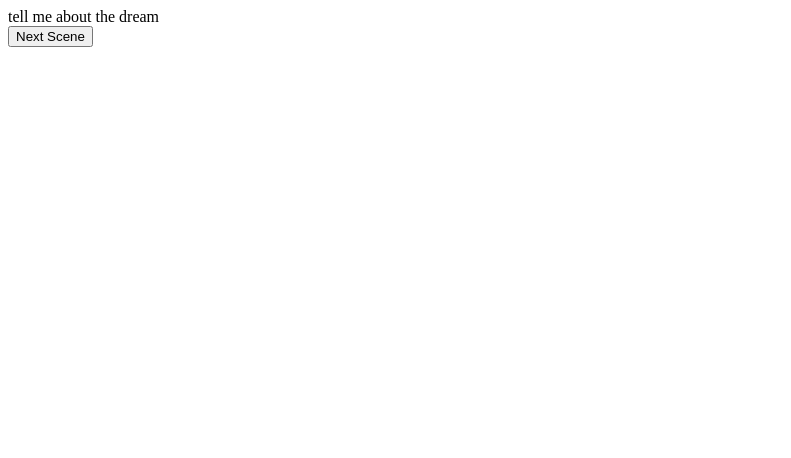
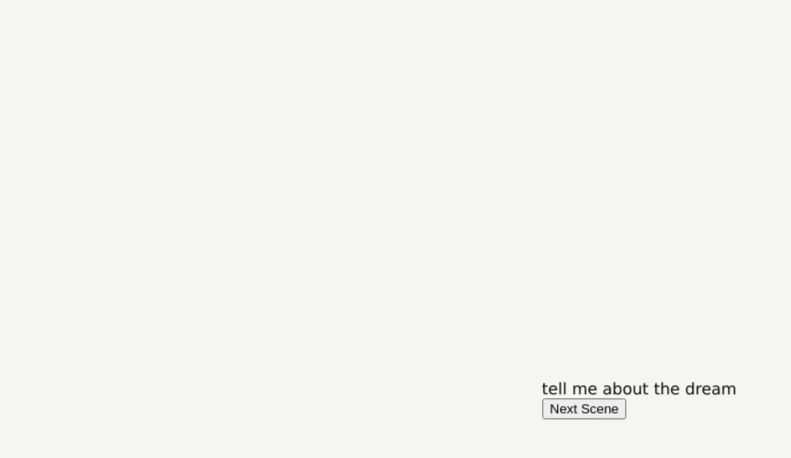
Before and after one commit to kahmeeah/scheherazade, a React (Vite) app: page / in a window 1280 px wide. Shown: the top 458 px of the page, without its empty margins (0-791 px from the left). Built offline with nearby package versions, Linux system fonts and the light colour scheme.

Commit message:
slight flicker/jitter animation

```diff
--- a/src/App.css
+++ b/src/App.css
@@ -0,0 +1,52 @@
+
+html, body, #root {
+  margin: 0;
+  padding: 0;
+  width: 100%;
+  height: 100%;
+  overflow: hidden;
+  background-color: #f7f6f2;
+  font-family: Verdana, Geneva, Tahoma, sans-serif;
+     color: #0d0d0d;
+}
+
+.film-jitter {
+
+  display: flex;
+  align-items: center;
+  justify-content: center;
+
+  width: 100vw;
+  min-height: 100vh;
+  position: relative;
+  transform-origin: center center;
+  background-color: #f7f6f2;
+  animation:
+    jitter 0.5s steps(1) infinite,
+    flicker 0.25s steps(1) infinite;
+
+
+  /* tell browser ahead of time to stop weird lags */
+  will-change: transform, filter;
+
+}
+
+/* slight jitter */
+@keyframes jitter {
+  0%   { transform: translate(0px, 0px) rotate(0deg); }
+  16%  { transform: translate(-0.8px, 0.4px) rotate(0.04deg); }
+  33%  { transform: translate(0.6px, -0.7px) rotate(-0.03deg); }
+  50%  { transform: translate(-0.4px, -0.3px) rotate(0.02deg); }
+  66%  { transform: translate(0.9px, 0.5px) rotate(-0.04deg); }
+  83%  { transform: translate(-0.7px, -0.6px) rotate(0.03deg); }
+}
+
+/* flicker */
+
+@keyframes flicker {
+  0%   { filter: brightness(1) contrast(1); }
+  20%  { filter: brightness(1.02) contrast(1.03); }
+  40%  { filter: brightness(0.99) contrast(0.98); }
+  60%  { filter: brightness(1.015) contrast(1.01); }
+  80%  { filter: brightness(0.985) contrast(1.02); }
+}
--- a/src/App.jsx
+++ b/src/App.jsx
@@ -9,7 +9,7 @@ export default function App() {
 
   return (
     // global components can go hereeee
-    <div className="film-gate">
+    <div className="film-jitter">
       {scene === 1 && <Scene_01 next={() => setScene(2)} />}
       {scene === 2 && <Scene_02 next={() => setScene(3)} />}
       {scene === 3 && <Scene_03 next={() => setScene(1)} />}
```
